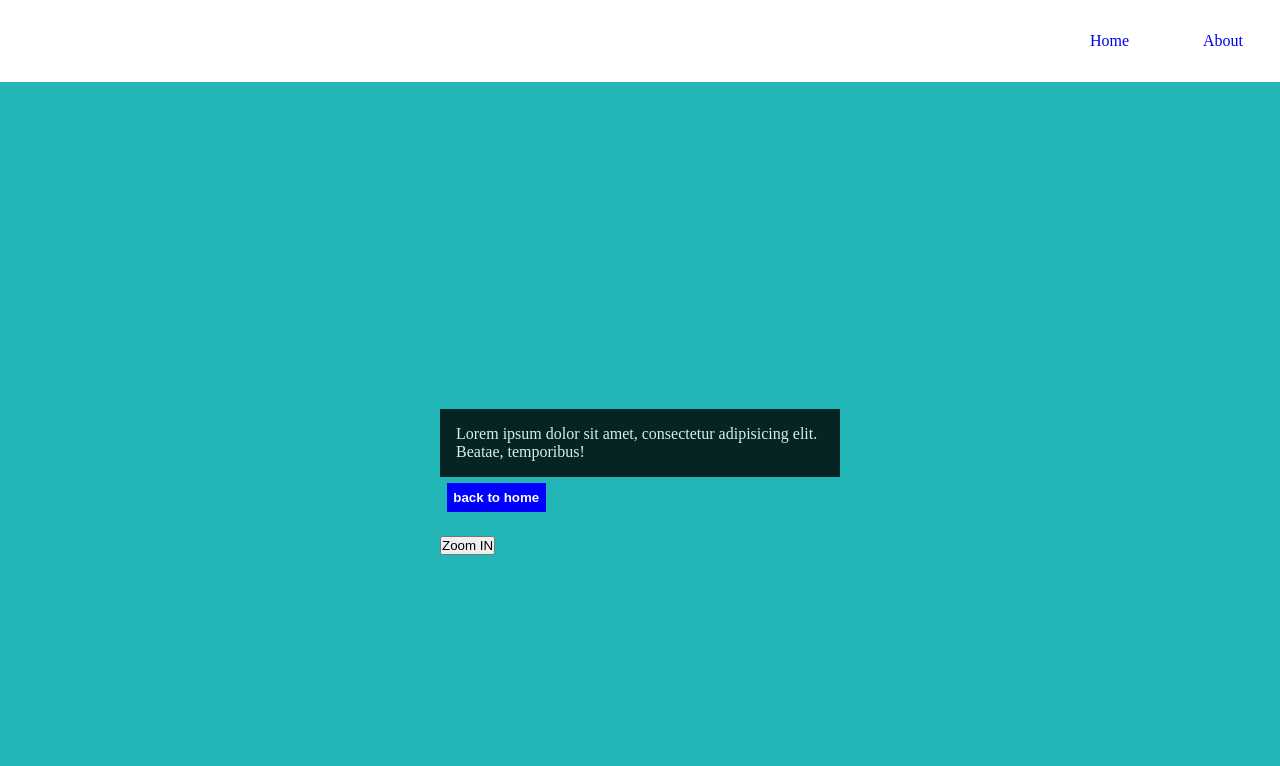
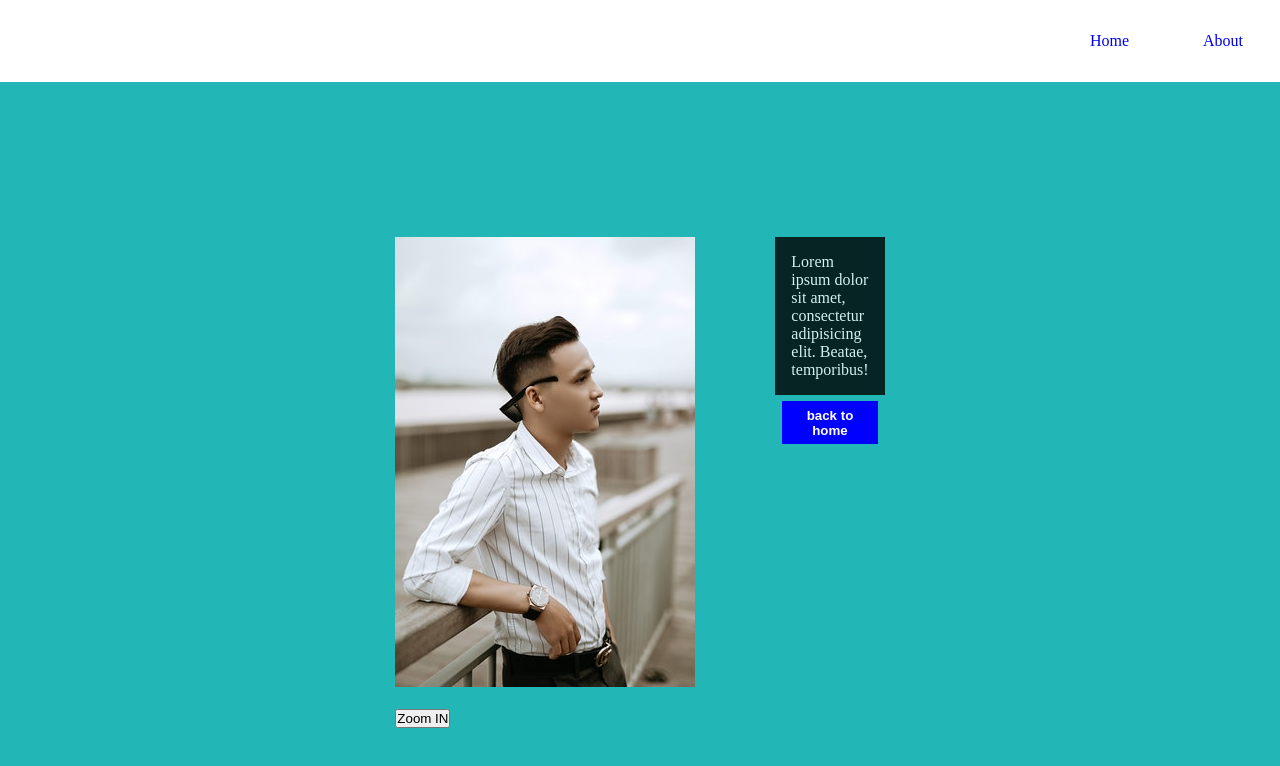
Before and after one commit to nahidbd11/quotes-generator, a React (Create React App) app: page /about in a window 1280 px wide. Shown: the top 766 px of the page. Built offline with nearby package versions, Linux system fonts and the light colour scheme; no server answers.

Commit message:
styles added

```diff
--- a/src/App.js
+++ b/src/App.js
@@ -44,7 +44,7 @@ function App() {
           <CSSTransition
             exit={false}
             key={location.pathname}
-            timeout={5000}
+            timeout={500}
             mountOnEnter={true}
             unmountOnExit={true}
             classNames="test"
--- a/src/App.scss
+++ b/src/App.scss
@@ -156,18 +156,18 @@ $margins: 1, 2, 3;
 /** testing csstransition group***/
 
 .test-enter {
-  transform: translateY(-100%);
+  transform: translateX(-100%);
 }
 .test-enter-active {
-  transform: translateY(0%);
-  transition: transform 5000ms;
+  transform: translateX(0%);
+  transition: transform 500ms;
 }
 .test-exit {
-  transform: translateY(0%);
+  transform: translateX(0%);
 }
 .test-exit-active {
-  transform: translateY(100%);
-  transition: transform 5000ms;
+  transform: translateX(100%);
+  transition: transform 500ms;
 }
 
 .zoom-enter {
@@ -184,3 +184,19 @@ $margins: 1, 2, 3;
   transform: translateX(0);
   transition: transform 500ms;
 }
+
+/***TODO: about page***/
+
+.about-container > div {
+  display: grid;
+  grid-template-columns: repeat(2, 1fr);
+  grid-template-rows: auto;
+  align-items: normal;
+  gap: 5rem;
+}
+.img-container {
+  grid-area: 1/1/2/2;
+}
+.text-container {
+  grid-column: 2/3;
+}
--- a/src/component/About.jsx
+++ b/src/component/About.jsx
@@ -1,6 +1,7 @@
 import { useState } from "react";
 import { Outlet, useNavigate } from "react-router-dom";
 import { CSSTransition } from "react-transition-group";
+import imgsrc from "../assets/img/pp.jpg";
 const About = () => {
   const [isActive, setIsActive] = useState(false);
   const handleZoom = () => {
@@ -13,15 +14,17 @@ const About = () => {
   };
   const navigate = useNavigate();
   return (
-    <div className="about">
+    <div className="about-container">
       <CSSTransition
         in={isActive}
         timeout={500}
-        classNames="zoom"
-        exit={true}
+        classNames="test"
+        exit={false}
+        enter={true}
         onEntered={(props) => setIsActive(false)}
       >
         <div>
+          <div className="text-container">
             <p className="text-muted" style={{ ...styles }}>
               Lorem ipsum dolor sit amet, consectetur adipisicing elit. Beatae,
               temporibus!
@@ -29,12 +32,14 @@ const About = () => {
             <button className="btn btn-primary" onClick={() => navigate("/")}>
               back to home
             </button>
-
             <Outlet />
+          </div>
+          <div className="img-container">
+            <img src={imgsrc} alt="demo" />
+          </div>
         </div>
       </CSSTransition>
       <br />
-
       <button onClick={handleZoom}>Zoom IN</button>
     </div>
   );
--- a/src/component/Quotes.jsx
+++ b/src/component/Quotes.jsx
@@ -9,7 +9,7 @@ const Quotes = ({ handleClick, quoteText, author, isloading }, ref) => {
   }));
   return (
     <div className="quotes-container">
-      <div className={`quote-div ${isloading ? "" : "hide"}`} ref={localRef}>
+      <div className={`quote-div ${isloading ? "" : ""}`} ref={localRef}>
         <cite>
           <blockquote className="mt-2"> {quoteText}</blockquote>
         </cite>
```
Also changed, not shown: src/assets/img/abstract-ge12e8446f_640.jpg (added), src/assets/img/pp.jpg (added). Lines whose indentation alone changed are shown as unchanged.
